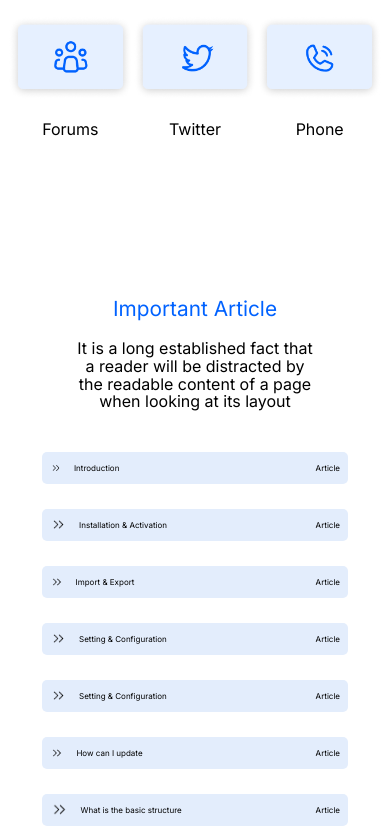
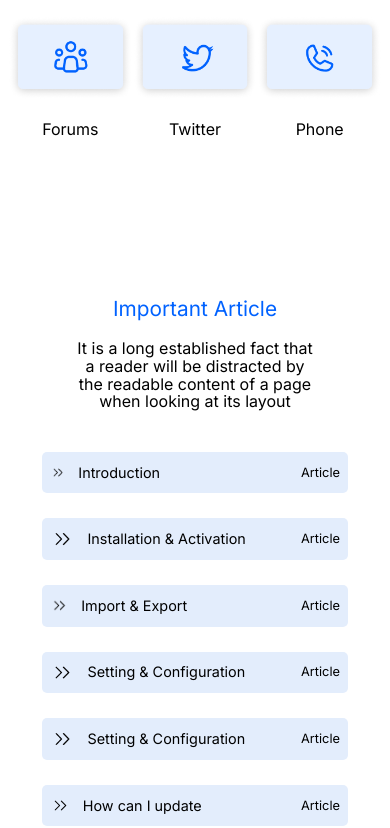
Before and after one commit to stivex001/file_complaint_page, a React (Create React App) app: page / in a window 390 px wide. Shown: the part 2653-3481 px from the top of the page. Built offline with nearby package versions, Linux system fonts and the light colour scheme.

Commit message:
fixed the font size on mobile view

```diff
--- a/src/components/article/article.styles.js
+++ b/src/components/article/article.styles.js
@@ -91,12 +91,12 @@ const ArticleWrappper = styled.section`
       }
 
       .card-wrapper h1 {
-        font-size: 0.5rem;
+        font-size: 0.9rem;
         line-height: 1rem;
       }
 
       .card-wrapper p {
-        font-size: 0.5rem;
+        font-size: 0.8rem;
         line-height: 1rem;
       }
 
```
